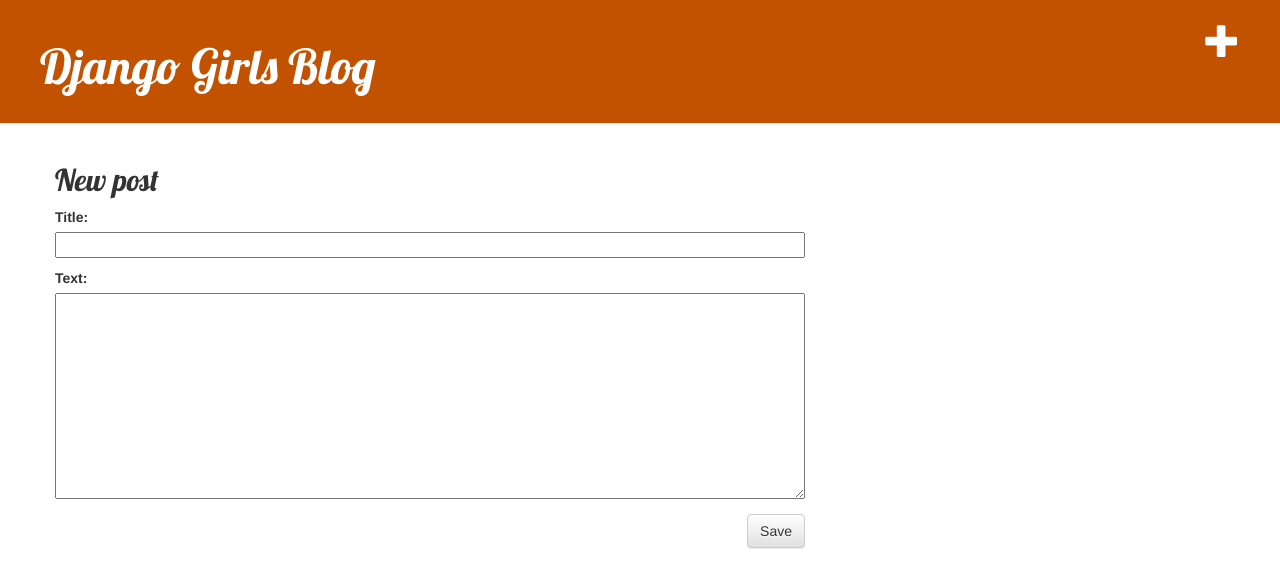
After one commit to markcayubit/my-first-blog, a Django app: page /post/new/ in a window 1280 px wide. The commit adds this page. Shown: the top 588 px of the page. Run offline with Django 3.2, Linux system fonts and the light colour scheme; the visitor is signed in with stand-in values (Sample User, id 1); some libraries are stand-ins or nearby versions.

Commit message:
Added views to create/edit blog post inside the site.

```diff
--- /dev/null
+++ b/blog/forms.py
@@ -0,0 +1,7 @@
+from django import forms
+from .models import Post
+
+class PostForm(forms.ModelForm):
+    class Meta:
+        model=Post
+        fields=('title','text',)
--- a/blog/static/css/blog.css
+++ b/blog/static/css/blog.css
@@ -0,0 +1,55 @@
+h1 a, h2 a {
+    color: #C25100;
+}
+
+h1 a, h2 a {
+    color: #C25100;
+    font-family: 'Lobster';
+}
+
+.page-header {
+    background-color: #C25100;
+    margin-top: 0;
+    padding: 20px 20px 20px 40px;
+}
+
+.page-header h1, .page-header h1 a, .page-header h1 a:visited, .page-header h1 a:active {
+    color: #ffffff;
+    font-size: 36pt;
+    text-decoration: none;
+}
+
+.content {
+    margin-left: 40px;
+}
+
+h1, h2, h3, h4 {
+    font-family: 'Lobster', cursive;
+}
+
+.date {
+    color: #828282;
+}
+
+.save {
+    float: right;
+}
+
+.post-form textarea, .post-form input {
+    width: 100%;
+}
+
+.top-menu, .top-menu:hover, .top-menu:visited {
+    color: #ffffff;
+    float: right;
+    font-size: 26pt;
+    margin-right: 20px;
+}
+
+.post {
+    margin-bottom: 70px;
+}
+
+.post h2 a, .post h2 a:visited {
+    color: #000000;
+}
--- a/blog/templates/blog/base.html
+++ b/blog/templates/blog/base.html
@@ -3,12 +3,17 @@
 <html lang="en" dir="ltr">
   <head>
     <meta charset="utf-8">
-    <link rel="stylesheet" href="https://maxcdn.bootstrapcdn.com/bootstrap/4.0.0/css/bootstrap.min.css" integrity="sha384-Gn5384xqQ1aoWXA+058RXPxPg6fy4IWvTNh0E263XmFcJlSAwiGgFAW/dAiS6JXm" crossorigin="anonymous">
+    <link rel="stylesheet" href="//maxcdn.bootstrapcdn.com/bootstrap/3.2.0/css/bootstrap.min.css">
+<link rel="stylesheet" href="//maxcdn.bootstrapcdn.com/bootstrap/3.2.0/css/bootstrap-theme.min.css">
+    <link href="//fonts.googleapis.com/css?family=Lobster&subset=latin,latin-ext" rel="stylesheet" type="text/css">
     <link rel="stylesheet" href="{% static '/css/blog.css' %}">
     <title></title>
   </head>
   <body>
     <div class="page-header">
+      {% if user.is_authenticated %}
+          <a href="{% url 'post_new' %}" class="top-menu"><span class="glyphicon glyphicon-plus"></span></a>
+      {% endif %}
         <h1><a href="/">Django Girls Blog</a></h1>
     </div>
     <div class="content container">
--- /dev/null
+++ b/blog/templates/blog/post_edit.html
@@ -0,0 +1,9 @@
+{% extends 'blog/base.html' %}
+
+{% block content %}
+<h2>New post</h2>
+<form method="POST" class="post-form">{% csrf_token %}
+  {{ form.as_p }}
+  <button type="submit" class="save btn btn-default">Save</button>
+</form>
+{% endblock %}
--- a/blog/urls.py
+++ b/blog/urls.py
@@ -3,4 +3,6 @@
 urlpatterns = [
     path('', views.post_list, name = 'post_list'),
     path('post/<int:pk>/', views.post_detail, name = 'post_detail'),
+    path('post/new/', views.post_new, name = 'post_new'),
+    path('post/<int:pk>/edit/', views.post_edit, name = 'post_edit'),
 ]
--- a/blog/views.py
+++ b/blog/views.py
@@ -1,6 +1,7 @@
 from django.shortcuts import render, get_object_or_404
 from .models import Post
 from django.utils import timezone
+from .forms import PostForm
 # Create your views here.
 def post_list(request):
     posts=Post.objects.filter(published_date__lte=timezone.now()).order_by('published_date')
@@ -9,3 +10,30 @@
 def post_detail(request, pk):
     post=get_object_or_404(Post, pk=pk)
     return render(request, 'blog/post_detail.html', {'post':post})
+
+def post_new(request):
+    if request.method=="POST":
+        form = PostForm(request.POST)
+        if form.is_valid():
+            post = form.save(commit=False)
+            post.author=request.user
+            post.published_date=timezone.now()
+            post.save()
+            return redirect('post_detail', pk=post.pk)
+    else:
+        form = PostForm()
+    return render(request, 'blog/post_edit.html', {'form':form})
+
+def post_edit(request, pk):
+    post = get_object_or_404(Post, pk = pk)
+    if request.method=="POST":
+        form = PostForm(request.POST)
+        if form.is_valid():
+            post = form.save(commit=False)
+            post.author=request.user
+            post.published_date=timezone.now()
+            post.save()
+            return redirect('post_detail', pk=post.pk)
+    else:
+        form = PostForm(instance=post)
+    return render(request, 'blog/post_edit.html', {'form':form})
```
Also changed, not shown: blog/templates/blog/post_detail.html (added, +16 -0 lines).
